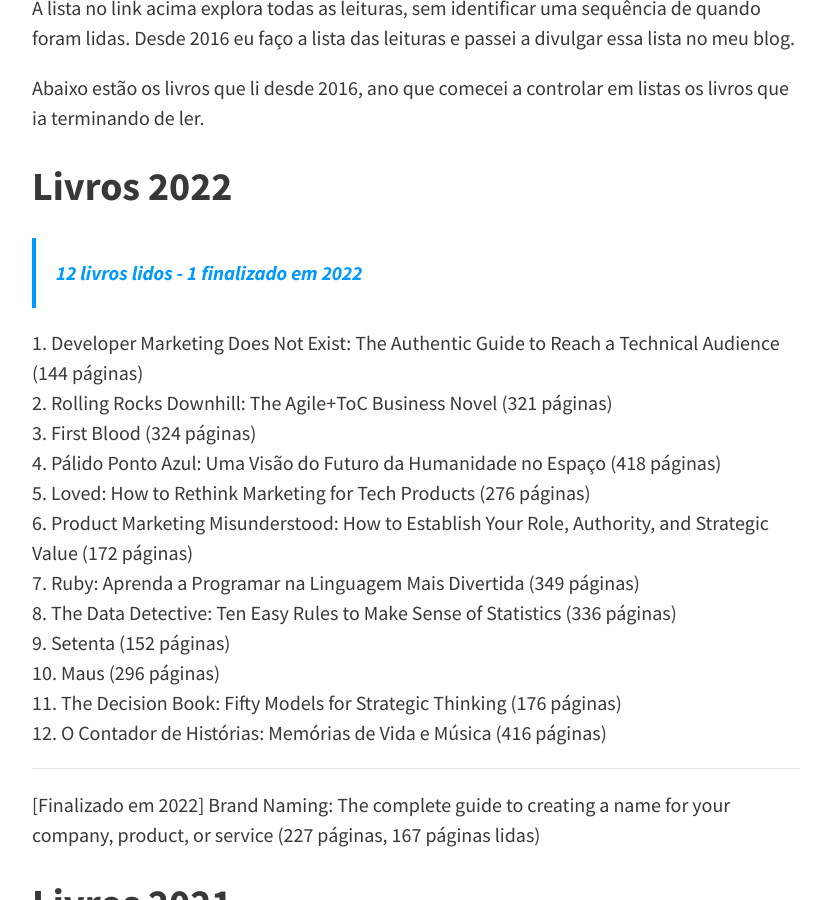
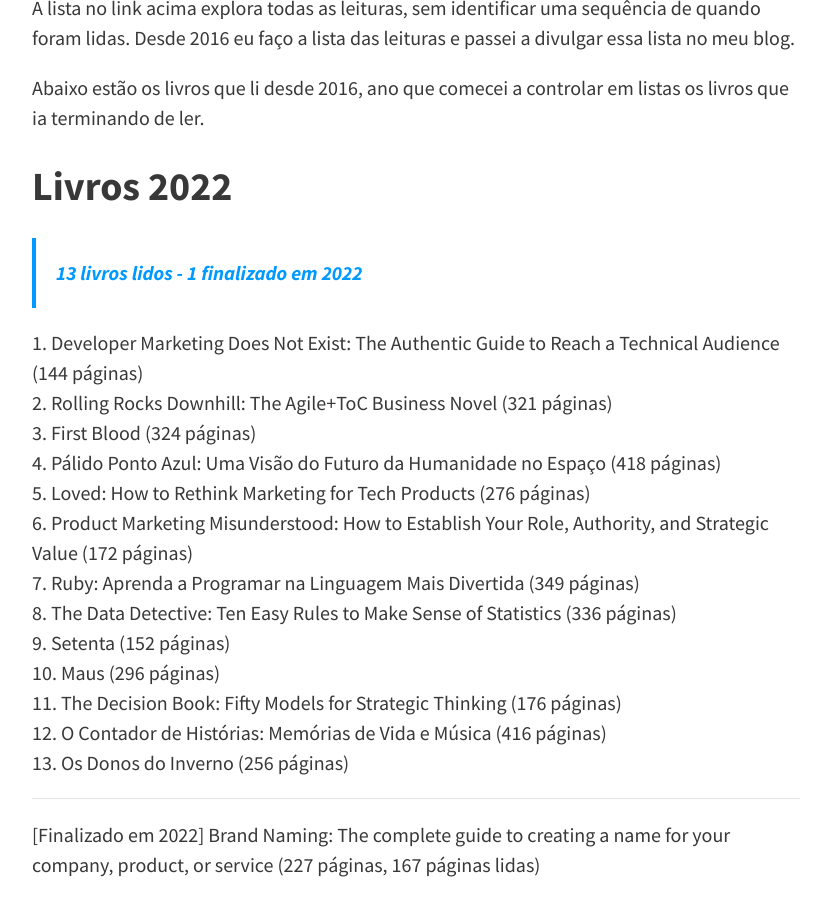
Before and after one commit to felipecbarbosa/felipecbarbosa.github.io, a Jekyll site: the page built from leituras.md, in a window 1280 px wide and 900 px high, scrolled down 852 px. Shown: the whole window, without its empty margins (224-1055 px from the left). Built offline with Jekyll 4.4.1, drawn with Linux system fonts in a browser that asks for light colours; nearby versions of some CDN libraries; comment, search, counter and statistics services are not loaded.

Commit message:
Added new book

```diff
--- a/leituras.md
+++ b/leituras.md
@@ -22,7 +22,7 @@ A lista no link acima explora todas as leituras, sem identificar uma sequência
 Abaixo estão os livros que li desde 2016, ano que comecei a controlar em listas os livros que ia terminando de ler.
 
 ## Livros 2022 {#livros-2022}
-> 12 livros lidos - 1 finalizado em 2022
+> 13 livros lidos - 1 finalizado em 2022
 
 1. Developer Marketing Does Not Exist: The Authentic Guide to Reach a Technical Audience (144 páginas)
 2. Rolling Rocks Downhill: The Agile+ToC Business Novel (321 páginas)
@@ -36,6 +36,7 @@ Abaixo estão os livros que li desde 2016, ano que comecei a controlar em listas
 10. Maus (296 páginas)
 11. The Decision Book: Fifty Models for Strategic Thinking (176 páginas)
 12. O Contador de Histórias: Memórias de Vida e Música (416 páginas)
+13. Os Donos do Inverno (256 páginas)
 
 ---
 
```
